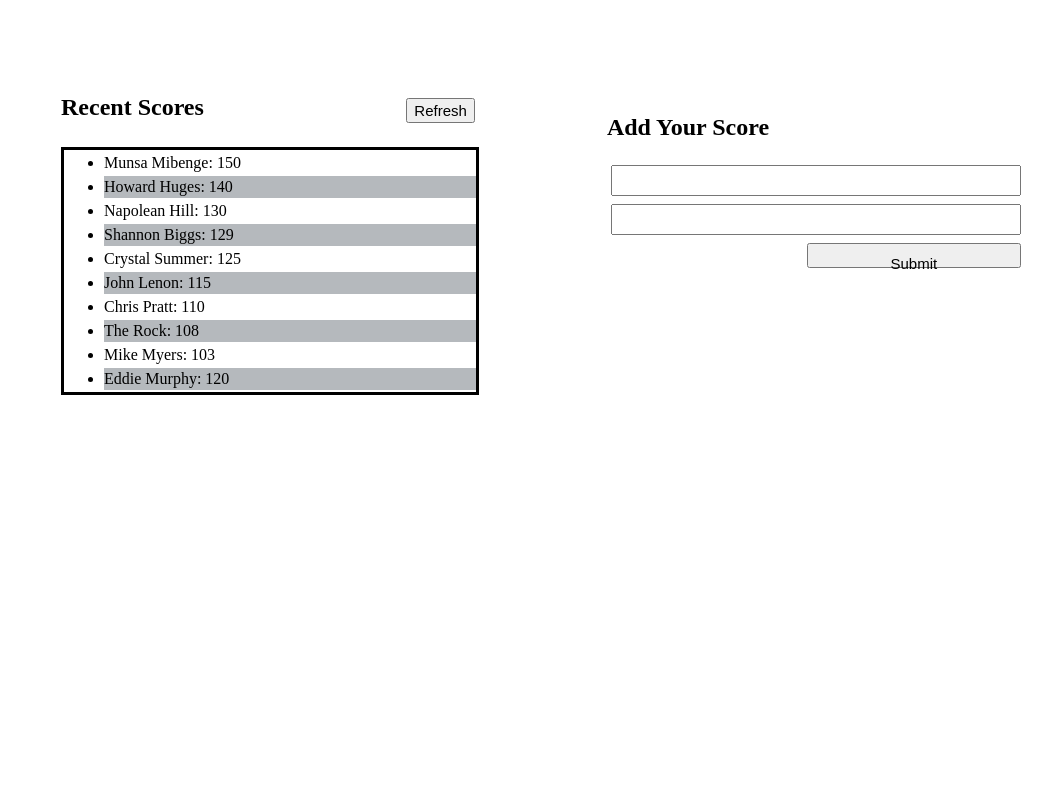
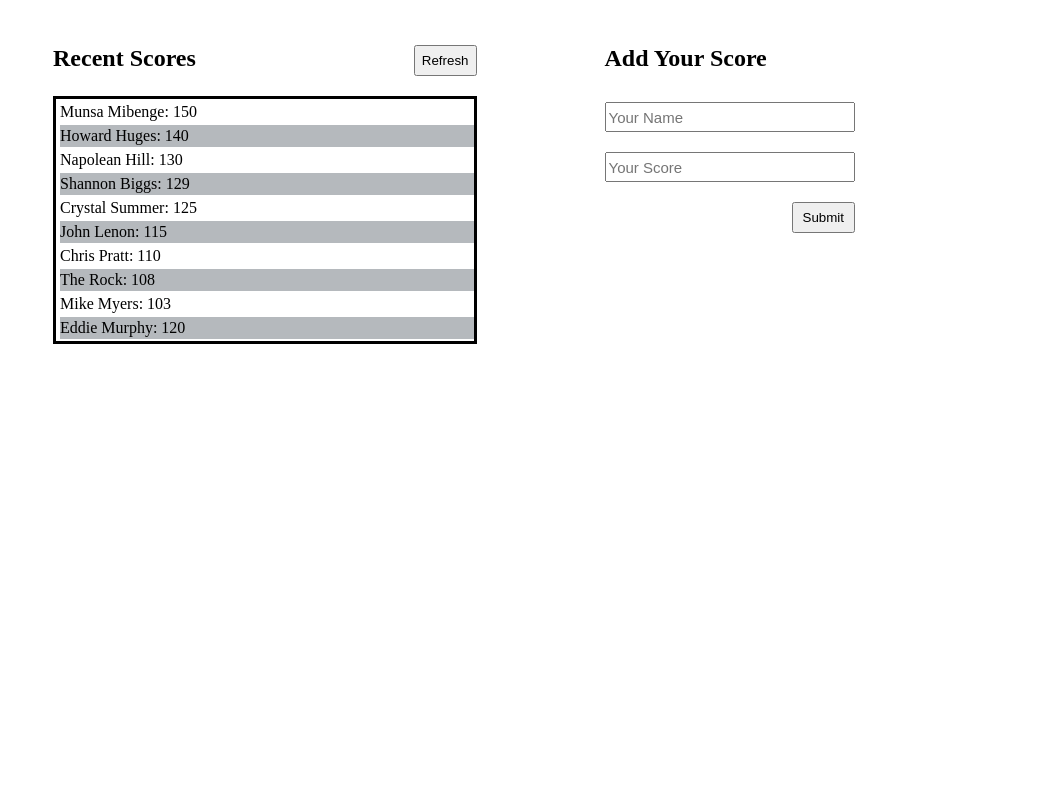
Before and after one commit to Munsa1/scoreboard, a website built with webpack: page src/index.html in a window 1280 px wide. Shown: the part 145-935 px from the top of the page, without its empty margins (32-1084 px from the left). After the commit the page ends 800 px from the top, so only its background shows below. Built offline with nearby package versions, Linux system fonts and the light colour scheme.

Commit message:
Complete styling by adding placeholder text and aligning items properly

```diff
--- a/src/index.html
+++ b/src/index.html
@@ -19,12 +19,10 @@
       <ul class="scorelist" id="scorelist"></ul>
     </div>
     <div class="container-2">
-        <form action="" class="form">
           <h2>Add Your Score</h2>
-          <input type="text">
-          <input type="text">
+          <input type="text" placeholder="Your Name">
+          <input type="text" placeholder="Your Score">
           <button class="submitBtn" type="submit">Submit</button>
-        </form>
       </div>
     </div>
   </main>
--- a/src/style.css
+++ b/src/style.css
@@ -1,8 +1,9 @@
-/* * {
+* {
   padding: 0;
   margin: 0;
   box-sizing: border-box;
-} */
+  list-style: none;
+}
 
 header {
   padding: 5%;
@@ -22,6 +23,10 @@ header {
   margin: 0 50px 0 0;
 }
 
+.refreshBtn {
+  padding: 6px;
+}
+
 .scorelist {
   border-style: solid;
   margin-top: 20px;
@@ -30,6 +35,7 @@ header {
 .scorelist li {
   padding: 2px 0;
   margin: 2px 0;
+  margin-left: 4px;
 }
 
 .scorelist :nth-child(even) {
@@ -43,71 +49,28 @@ header {
 .container-2 {
   display: flex;
   flex-direction: column;
-  width: 35%;
   margin-left: 8rem;
-  height: 100vh;
 }
 
-.form {
-  display: flex;
-  flex-direction: column;
+.container-2 h2 {
+  margin-bottom: 12%;
 }
 
-.form input, button {
-  height: 25px;
-  margin: 4px;
+ input {
+  width: 250px;
+  height: 30px;
   font-size: 15px;
+  padding: 2px;
+}
+
+input:nth-of-type(2) {
+  margin-top: 20px;
 }
 
 .submitBtn {
-  margin-left: 200px;
-  padding: 10px 0;
+  margin-top: 20px;
+  padding:6px;
+  width: 25%;
+  align-self: flex-end;
+  box-shadow: 5px 10x rgb(211, 205, 205);
 }
-
-/* .add-score {
-  display: flex;
-  flex-direction: column;
-}
-
-.form {
-  display: flex;
-  flex-direction: column;
-} */
-
-/* h1 {
-  padding: 20px;
-  margin: 15px;
-}
-.mainContainer {
-  display: flex;
-  justify-content: space-between;
-  align-items: center;
-  width: 70%;
-  margin-top: 16px;
-  margin-left: 5rem;
-} */
-/* .scoreboard {
-  display: flex;
-  padding: 19px;
-}
-
-.left-h2 {
-  margin-right: 10px;
-}
-
-.refreshBtn {
-  padding: 6px;
-  border-radius: 12px;
-}
-
-.submitBtn {
-  padding: 6px;
-  border-radius: 12px;
-}
-
-* {
-  box-sizing: border-box;
-  padding: 0;
-  margin: 0;
-  list-style: none;
-} */
```
